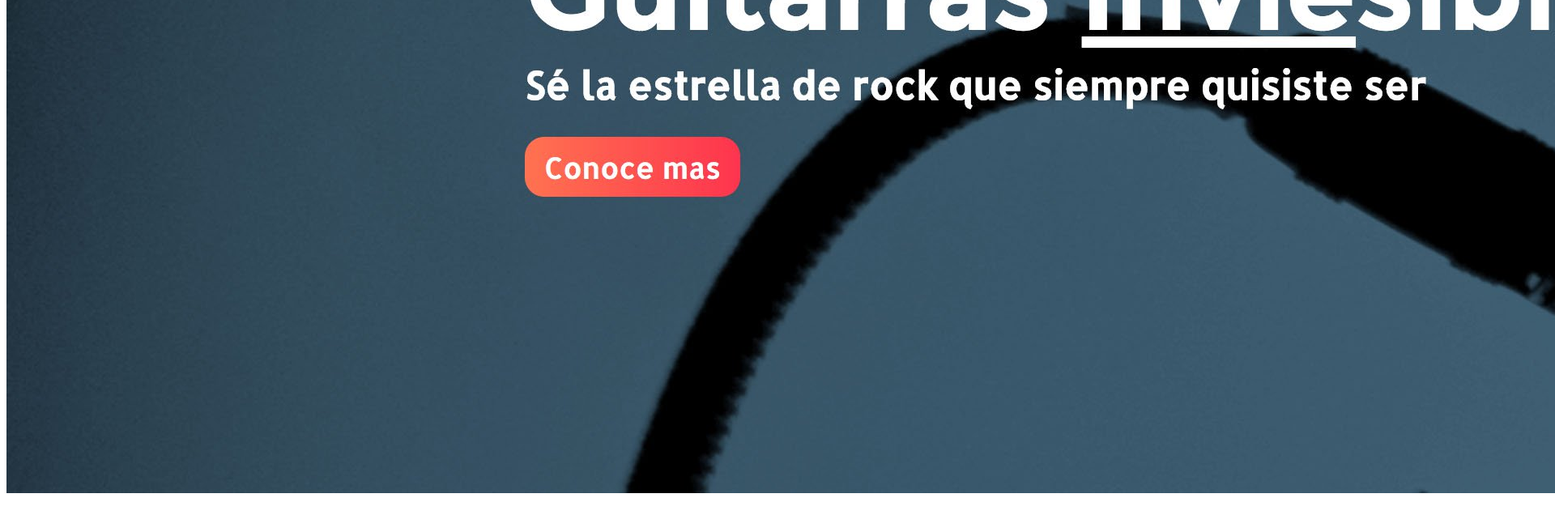
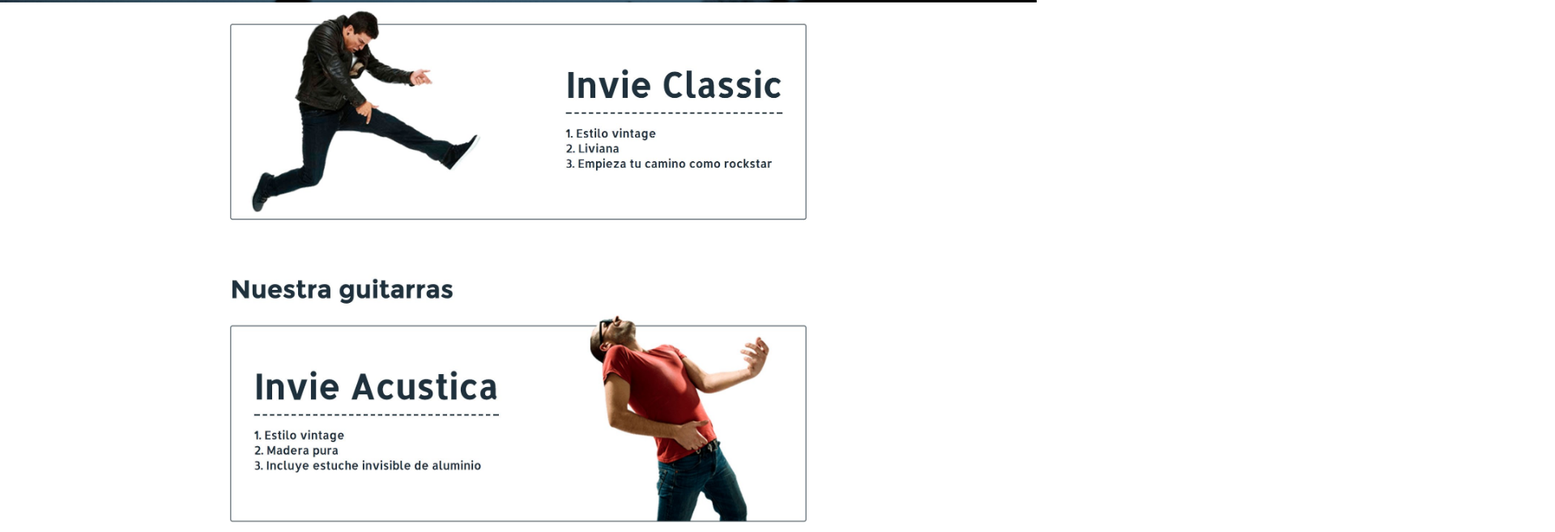
Before and after one commit to ondigitalDesarrollo/invie-github, a plain HTML site: page index.html in a window 1280 px wide. Shown: the part 472-1129 px from the top of the page at 81% size, 1920 px wide, since content can reach past the window. Before the commit the page ends 1093 px from the top, so only its background shows below. Drawn offline with Linux system fonts and the light colour scheme.

Commit message:
Clasica y Acustica

```diff
--- a/app.css
+++ b/app.css
@@ -0,0 +1,10 @@
+body{
+    margin: 0 auto;
+    padding: 0;
+}
+img{
+    max-width: 100%;
+    width: 100%;
+    margin: 0 auto;
+    vertical-align: top;
+}
--- a/index.html
+++ b/index.html
@@ -10,6 +10,7 @@
 <body>
     <img src="img/header.jpg" alt="Header Invie">
     <img src="img/hero.jpg" alt="Header Hero">
-
+    <img src="img/clasica.jpg" alt="Clasica">
+    <img src="img/acustica.jpg" alt="Acustica">
 </body>
 </html>
```
Also changed, not shown: img/acustica.jpg (added), img/clasica.jpg (added).
